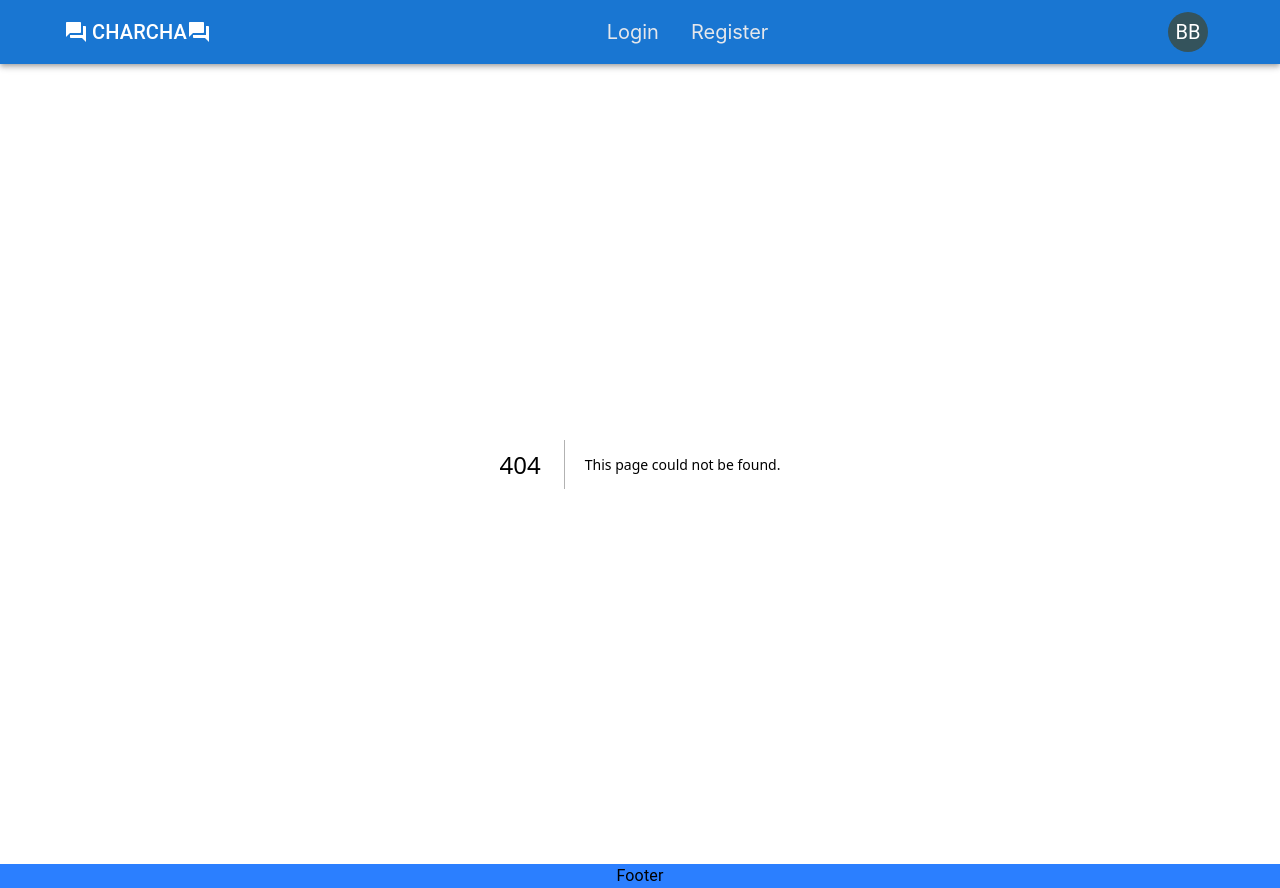
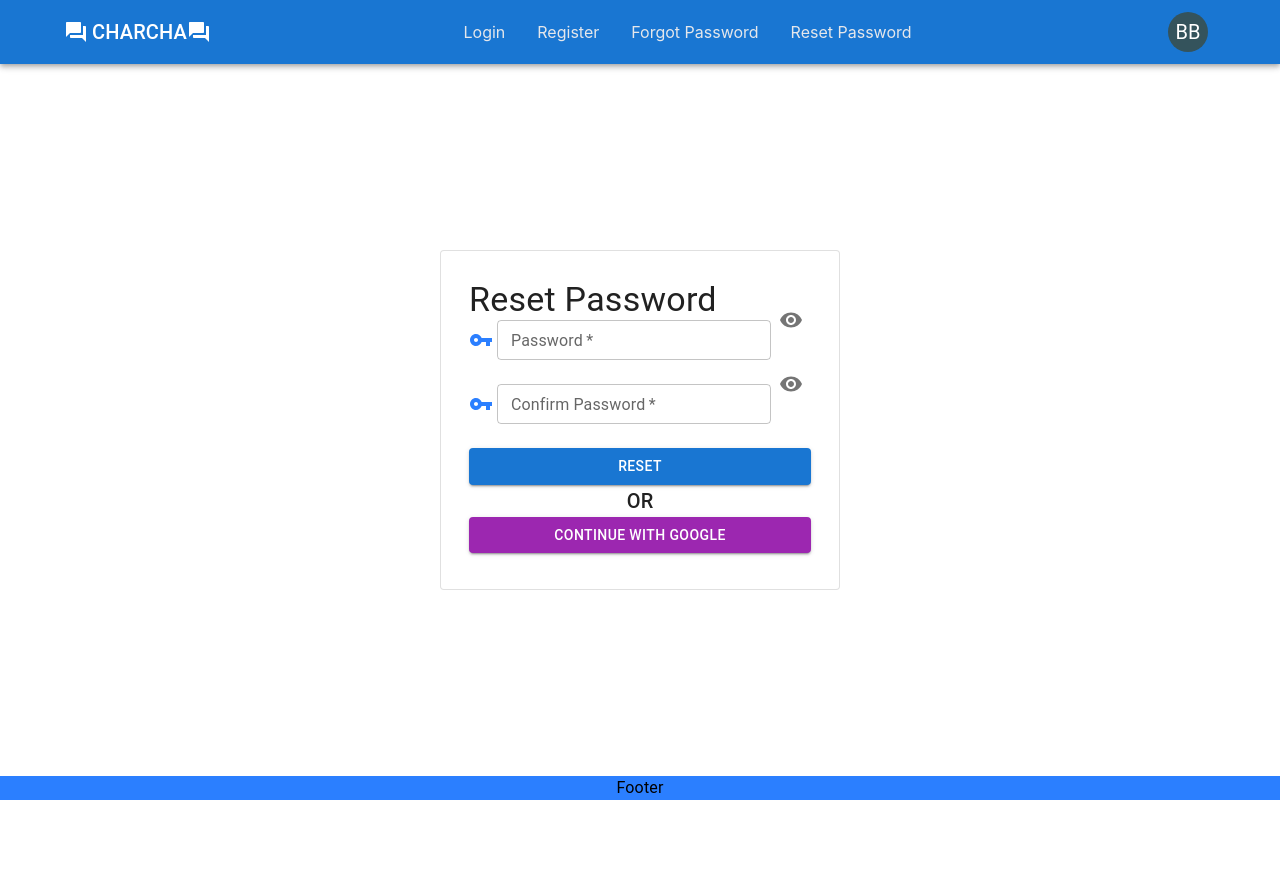
Before and after one commit to niyooshawebsites/charcha, a Next.js app: page /reset-password/fgfgf in a window 1280 px wide. Before the commit this address had no page. After the commit the page ends 800 px from the top, so only its background shows below. Built offline with nearby package versions, Linux system fonts and the light colour scheme; what @mui/material-nextjs would draw is missing.

Commit message:
auth pages design done

```diff
--- a/app/(auth)/forgot-password/page.tsx
+++ b/app/(auth)/forgot-password/page.tsx
@@ -0,0 +1,20 @@
+import { Box, Typography } from "@mui/material";
+import ForgotPasswordForm from "@/components/form/ForgotPasswordForm";
+import UiCard from "@/components/ui/UiCard";
+
+const ForgotPasswordPage = () => {
+  return (
+    <Box className="flex justify-center items-center">
+      <UiCard customClass="bg-blue-100 p-3 w-100">
+        <>
+          <Typography variant="h4" className="mb-3">
+            Forgot Password
+          </Typography>
+          <ForgotPasswordForm />
+        </>
+      </UiCard>
+    </Box>
+  );
+};
+
+export default ForgotPasswordPage;
--- a/app/(auth)/login/page.tsx
+++ b/app/(auth)/login/page.tsx
@@ -1,6 +1,5 @@
 import UiCard from "@/components/ui/UiCard";
-import Box from "@mui/material/Box";
-import Typography from "@mui/material/Typography";
+import { Box, Typography } from "@mui/material";
 import LoginForm from "@/components/form/LoginForm";
 import UiButton from "@/components/ui/UiButton";
 
--- /dev/null
+++ b/app/(auth)/reset-password/[token]/page.tsx
@@ -0,0 +1,31 @@
+import UiCard from "@/components/ui/UiCard";
+import { Box, Typography } from "@mui/material";
+import UiButton from "@/components/ui/UiButton";
+import ResetPasswordForm from "@/components/form/ResetPasswordForm";
+
+const ResetPasswordPage = () => {
+  return (
+    <Box className="flex justify-center items-center">
+      <UiCard customClass="bg-blue-100 p-3 w-100">
+        <>
+          <Typography variant="h4" className="mb-3">
+            Reset Password
+          </Typography>
+          <ResetPasswordForm />
+          <Typography variant="h6" className="my-2 text-center">
+            OR
+          </Typography>
+          <UiButton
+            type="button"
+            variant="contained"
+            color="secondary"
+            fullWidth={true}
+            btnText="Continue  with Google"
+          />
+        </>
+      </UiCard>
+    </Box>
+  );
+};
+
+export default ResetPasswordPage;
--- /dev/null
+++ b/components/form/ForgotPasswordForm.tsx
@@ -0,0 +1,39 @@
+import React from "react";
+import { Stack, Box, TextField } from "@mui/material";
+import AlternateEmailIcon from "@mui/icons-material/AlternateEmail";
+import UiButton from "../ui/UiButton";
+
+const ForgotPasswordForm = () => {
+  return (
+    <Stack
+      direction="column"
+      spacing={3}
+      component="form"
+      noValidate
+      autoComplete="off"
+    >
+      <Box className="flex items-center flex-end">
+        <AlternateEmailIcon className="mr-1 my-0.5 text-blue-500" />
+        <TextField
+          type="email"
+          label="Email"
+          placeholder="Enter registered email"
+          variant="outlined"
+          size="small"
+          fullWidth
+          required
+        />
+      </Box>
+
+      <UiButton
+        type="submit"
+        variant="contained"
+        color="primary"
+        btnText="Submit"
+        fullWidth={true}
+      />
+    </Stack>
+  );
+};
+
+export default ForgotPasswordForm;
--- a/components/form/LoginForm.tsx
+++ b/components/form/LoginForm.tsx
@@ -1,14 +1,11 @@
 "use client";
 
 import { useState } from "react";
-import Stack from "@mui/material/Stack";
-import Box from "@mui/material/Box";
-import TextField from "@mui/material/TextField";
+import { Stack, Box, TextField, IconButton } from "@mui/material";
 import AlternateEmailIcon from "@mui/icons-material/AlternateEmail";
 import VpnKeyIcon from "@mui/icons-material/VpnKey";
 import VisibilityIcon from "@mui/icons-material/Visibility";
 import VisibilityOffIcon from "@mui/icons-material/VisibilityOff";
-import IconButton from "@mui/material/IconButton";
 import UiButton from "@/components/ui/UiButton";
 import Link from "next/link";
 
--- /dev/null
+++ b/components/form/ResetPasswordForm.tsx
@@ -0,0 +1,82 @@
+"use client";
+
+import { useState } from "react";
+import { Stack, Box, TextField, IconButton } from "@mui/material";
+import VpnKeyIcon from "@mui/icons-material/VpnKey";
+import VisibilityIcon from "@mui/icons-material/Visibility";
+import VisibilityOffIcon from "@mui/icons-material/VisibilityOff";
+import UiButton from "@/components/ui/UiButton";
+
+const ResetPasswordForm = () => {
+  const [showPassword, setShowPassword] = useState<boolean>(false);
+  const [showConfirmPassword, setShowConfirmPassword] =
+    useState<boolean>(false);
+
+  const toggleShowPassword = () => {
+    setShowPassword((prev) => !prev);
+  };
+
+  const toggleShowConfirmPassword = () => {
+    setShowConfirmPassword((prev) => !prev);
+  };
+
+  return (
+    <>
+      <Stack
+        direction="column"
+        spacing={3}
+        component="form"
+        noValidate
+        autoComplete="off"
+      >
+        <Box className="flex items-center flex-end relative">
+          <VpnKeyIcon className="mr-1 my-0.5 text-blue-500" />
+          <TextField
+            type={showPassword ? "text" : "password"}
+            label="Password"
+            variant="outlined"
+            size="small"
+            placeholder="****"
+            fullWidth
+            required
+          />
+          <IconButton
+            onClick={toggleShowPassword}
+            className="absolute right-0 top-1/2 -translate-y-1/2"
+          >
+            {showPassword ? <VisibilityOffIcon /> : <VisibilityIcon />}
+          </IconButton>
+        </Box>
+
+        <Box className="flex items-center flex-end relative">
+          <VpnKeyIcon className="mr-1 my-0.5 text-blue-500" />
+          <TextField
+            type={showConfirmPassword ? "text" : "password"}
+            label="Confirm Password"
+            variant="outlined"
+            size="small"
+            placeholder="****"
+            fullWidth
+            required
+          />
+          <IconButton
+            onClick={toggleShowConfirmPassword}
+            className="absolute right-0 top-1/2 -translate-y-1/2"
+          >
+            {showConfirmPassword ? <VisibilityOffIcon /> : <VisibilityIcon />}
+          </IconButton>
+        </Box>
+
+        <UiButton
+          type="submit"
+          variant="contained"
+          color="primary"
+          btnText="Reset"
+          fullWidth={true}
+        />
+      </Stack>
+    </>
+  );
+};
+
+export default ResetPasswordForm;
--- a/components/layout/Header.tsx
+++ b/components/layout/Header.tsx
@@ -24,7 +24,16 @@ const pages = [
     name: "Register",
     link: "/register",
   },
+  {
+    name: "Forgot Password",
+    link: "/forgot-password",
+  },
+  {
+    name: "Reset Password",
+    link: "/reset-password/fgfgf",
+  },
 ];
+
 const settings = ["Profile", "Account", "Dashboard", "Logout"];
 
 const Header = () => {
@@ -147,7 +156,7 @@ const Header = () => {
                   key={page.name}
                   onClick={handleCloseNavMenu}
                   href={`${page.link}`}
-                  className="mx-4 text-gray-200 inline-block no-underline text-xl hover:text-gray-50"
+                  className="mx-4 text-gray-200 inline-block no-underline text-md hover:text-gray-50"
                 >
                   {page.name}
                 </Link>
```
